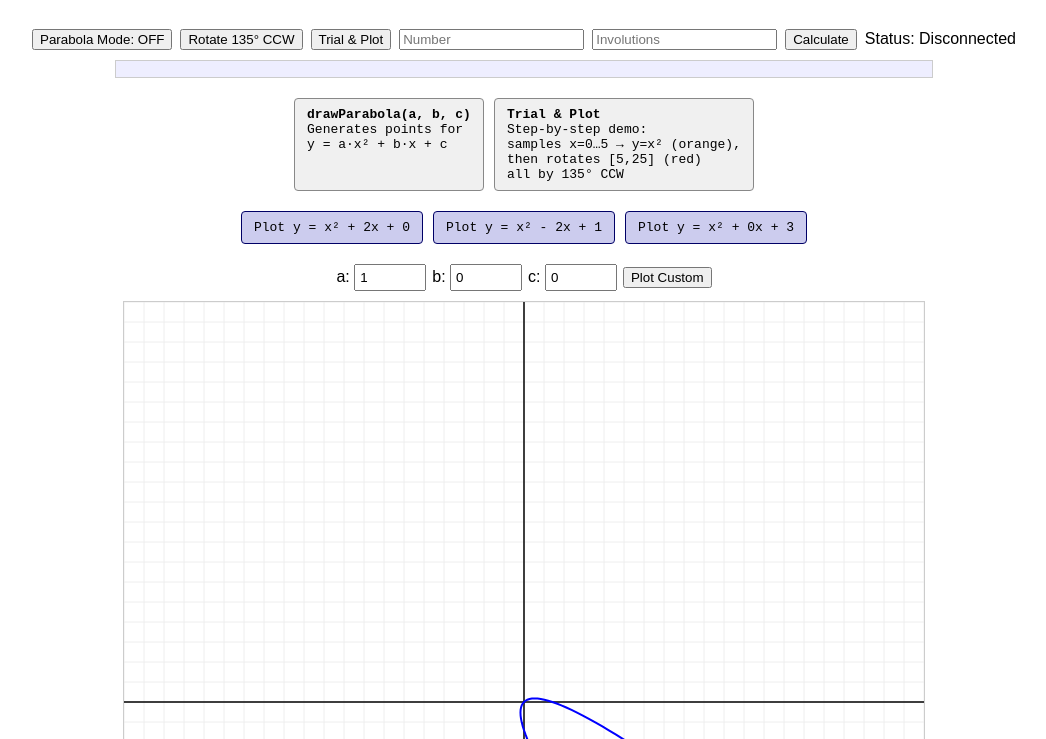
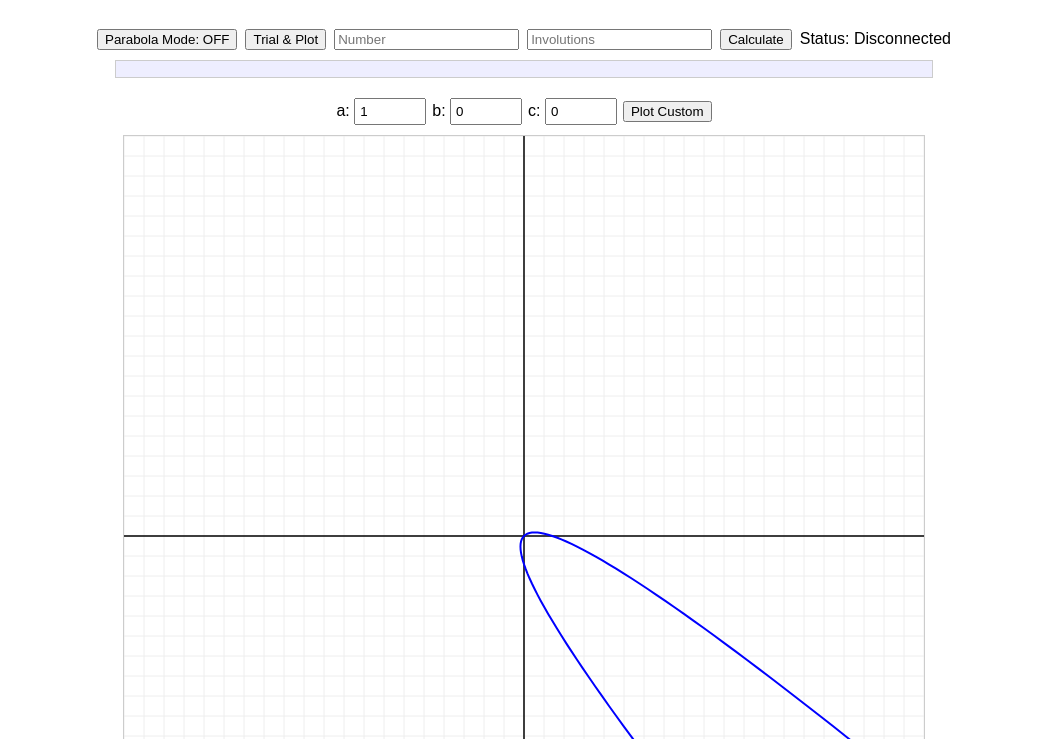
Before and after one commit to ryanb44363/project-1-demo, a website: page index.html in a window 1280 px wide. Shown: the part 61-800 px from the top of the page, without its empty margins (116-1162 px from the left). Drawn offline with Linux system fonts and the light colour scheme.

Commit message:
Update index.html

```diff
--- a/index.html
+++ b/index.html
@@ -32,29 +32,6 @@
       font-family: monospace;
       margin-bottom: 10px;
     }
-    #infoBoxes, #plotBoxes {
-      display: flex;
-      gap: 10px;
-      margin: 10px;
-    }
-    .info-box, .plot-box {
-      border-radius: 4px;
-      padding: 8px 12px;
-      font-family: monospace;
-    }
-    .info-box {
-      border: 1px solid #888;
-      background: #f0f0f0;
-    }
-    .plot-box {
-      border: 1px solid #006;
-      background: #cce;
-      cursor: pointer;
-      user-select: none;
-    }
-    .plot-box:hover {
-      background: #bbd;
-    }
     #customPlotForm {
       display: flex;
       gap: 6px;
@@ -72,7 +49,6 @@
 
   <div id="controls">
     <button id="parabolaModeBtn">Parabola Mode: OFF</button>
-    <button id="rotateBtn">Rotate 135° CCW</button>
     <button id="trialPlotBtn">Trial &amp; Plot</button>
     <input type="number" id="numberInput" placeholder="Number" />
     <input type="number" id="involutionsInput" placeholder="Involutions" />
@@ -81,29 +57,6 @@
   </div>
 
   <div id="demoLog"></div>
-
-  <!-- Information boxes -->
-  <div id="infoBoxes">
-    <div class="info-box">
-      <strong>drawParabola(a, b, c)</strong><br>
-      Generates points for<br>
-      <code>y = a·x² + b·x + c</code>
-    </div>
-    <div class="info-box">
-      <strong>Trial &amp; Plot</strong><br>
-      Step-by-step demo:<br>
-      samples x=0…5 → y=x² (orange),<br>
-      then rotates [5,25] (red)<br>
-      all by 135° CCW
-    </div>
-  </div>
-
-  <!-- Quick-plot boxes -->
-  <div id="plotBoxes">
-    <div class="plot-box" data-a="1" data-b="2" data-c="0">Plot y = x² + 2x + 0</div>
-    <div class="plot-box" data-a="1" data-b="-2" data-c="1">Plot y = x² - 2x + 1</div>
-    <div class="plot-box" data-a="1" data-b="0" data-c="3">Plot y = x² + 0x + 3</div>
-  </div>
 
   <!-- Custom parabola plotting form -->
   <form id="customPlotForm">
```
